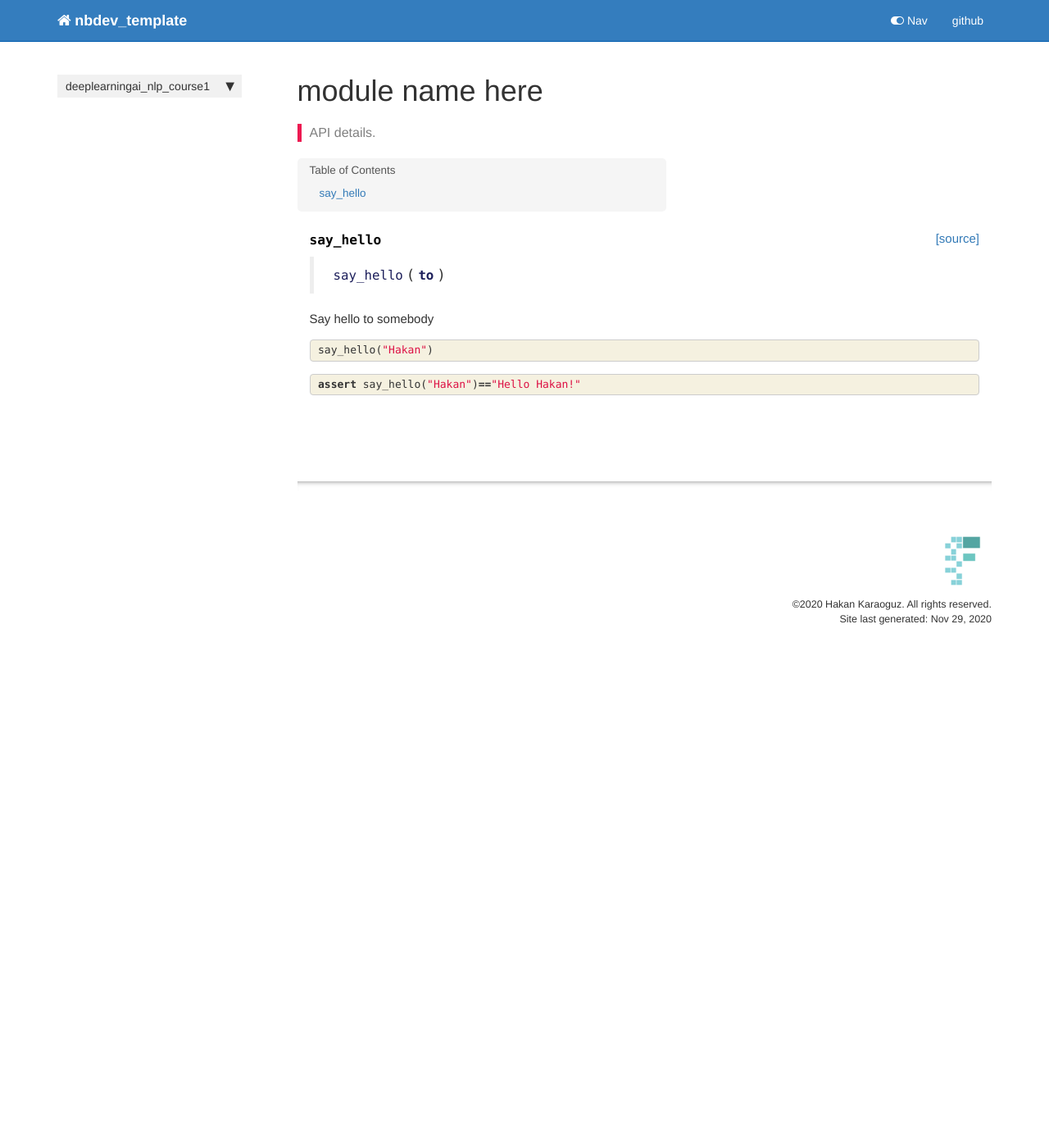
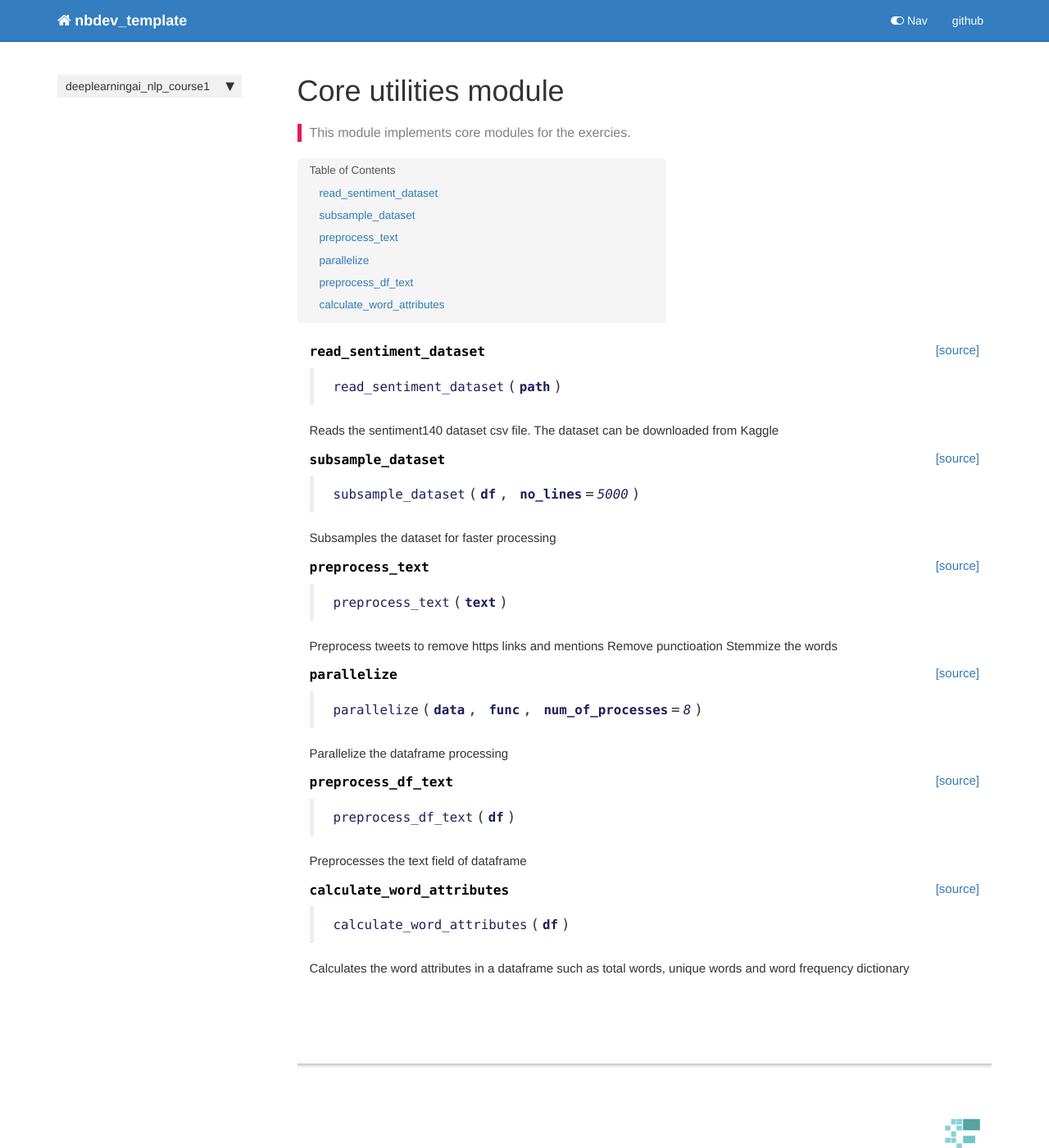
Before and after one commit to hkaraoguz/deeplearningai_nlp_course1, a Jekyll site: the page built from docs/core.html, in a window 1280 px wide and 1400 px high. Shown: the whole window at 82% size. Built offline with Jekyll 4.4.1, drawn with Linux system fonts in a browser that asks for light colours; nearby versions of some CDN libraries; comment, search, counter and statistics services are not loaded.

Commit message:
added core functions. Added preliminary nb for logistic regression exercise

```diff
--- a/docs/_data/sidebars/home_sidebar.yml
+++ b/docs/_data/sidebars/home_sidebar.yml
@@ -10,8 +10,11 @@ entries:
       title: Overview
       url: /
     - output: web,pdf
+      title: Core utilities module
+      url: core.html
+    - output: web,pdf
       title: module name here
-      url: core.html
+      url: logistic_regression.html
     output: web
     title: deeplearningai_nlp_course1
   output: web
--- a/docs/core.html
+++ b/docs/core.html
@@ -1,13 +1,13 @@
 ---
 
-title: module name here
+title: Core utilities module
 
 
 keywords: fastai
 sidebar: home_sidebar
 
-summary: "API details."
-description: "API details."
+summary: "This module implements core modules for the exercies."
+description: "This module implements core modules for the exercies."
 nb_path: "00_core.ipynb"
 ---
 <!--
@@ -40,9 +40,9 @@ nb_path: "00_core.ipynb"
 
 
 <div class="output_markdown rendered_html output_subarea ">
-<h4 id="say_hello" class="doc_header"><code>say_hello</code><a href="https://github.com/hkaraoguz/deeplearningai_nlp_course1/tree/master/deeplearningai_nlp_course1/core.py#L6" class="source_link" style="float:right">[source]</a></h4><blockquote><p><code>say_hello</code>(<strong><code>to</code></strong>)</p>
+<h4 id="read_sentiment_dataset" class="doc_header"><code>read_sentiment_dataset</code><a href="https://github.com/hkaraoguz/deeplearningai_nlp_course1/tree/master/deeplearningai_nlp_course1/core.py#L7" class="source_link" style="float:right">[source]</a></h4><blockquote><p><code>read_sentiment_dataset</code>(<strong><code>path</code></strong>)</p>
 </blockquote>
-<p>Say hello to somebody</p>
+<p>Reads the sentiment140 dataset csv file. The dataset can be downloaded from Kaggle</p>
 
 </div>
 
@@ -64,14 +64,22 @@ nb_path: "00_core.ipynb"
     {% raw %}
 
 <div class="cell border-box-sizing code_cell rendered">
-<div class="input">
 
-<div class="inner_cell">
-    <div class="input_area">
-<div class=" highlight hl-ipython3"><pre><span></span><span class="n">say_hello</span><span class="p">(</span><span class="s2">&quot;Hakan&quot;</span><span class="p">)</span>
-</pre></div>
+<div class="output_wrapper">
+<div class="output">
 
-    </div>
+<div class="output_area">
+
+
+<div class="output_markdown rendered_html output_subarea ">
+<h4 id="subsample_dataset" class="doc_header"><code>subsample_dataset</code><a href="https://github.com/hkaraoguz/deeplearningai_nlp_course1/tree/master/deeplearningai_nlp_course1/core.py#L14" class="source_link" style="float:right">[source]</a></h4><blockquote><p><code>subsample_dataset</code>(<strong><code>df</code></strong>, <strong><code>no_lines</code></strong>=<em><code>5000</code></em>)</p>
+</blockquote>
+<p>Subsamples the dataset for faster processing</p>
+
+</div>
+
+</div>
+
 </div>
 </div>
 
@@ -81,18 +89,139 @@ nb_path: "00_core.ipynb"
     {% raw %}
 
 <div class="cell border-box-sizing code_cell rendered">
-<div class="input">
 
-<div class="inner_cell">
-    <div class="input_area">
-<div class=" highlight hl-ipython3"><pre><span></span><span class="k">assert</span> <span class="n">say_hello</span><span class="p">(</span><span class="s2">&quot;Hakan&quot;</span><span class="p">)</span><span class="o">==</span><span class="s2">&quot;Hello Hakan!&quot;</span>
-</pre></div>
+</div>
+    {% endraw %}
 
-    </div>
+    {% raw %}
+
+<div class="cell border-box-sizing code_cell rendered">
+
+<div class="output_wrapper">
+<div class="output">
+
+<div class="output_area">
+
+
+<div class="output_markdown rendered_html output_subarea ">
+<h4 id="preprocess_text" class="doc_header"><code>preprocess_text</code><a href="https://github.com/hkaraoguz/deeplearningai_nlp_course1/tree/master/deeplearningai_nlp_course1/core.py#L26" class="source_link" style="float:right">[source]</a></h4><blockquote><p><code>preprocess_text</code>(<strong><code>text</code></strong>)</p>
+</blockquote>
+<p>Preprocess tweets to remove https links and mentions
+Remove punctioation
+Stemmize the words</p>
+
+</div>
+
+</div>
+
 </div>
 </div>
 
 </div>
     {% endraw %}
 
+    {% raw %}
+
+<div class="cell border-box-sizing code_cell rendered">
+
 </div>
+    {% endraw %}
+
+    {% raw %}
+
+<div class="cell border-box-sizing code_cell rendered">
+
+<div class="output_wrapper">
+<div class="output">
+
+<div class="output_area">
+
+
+<div class="output_markdown rendered_html output_subarea ">
+<h4 id="parallelize" class="doc_header"><code>parallelize</code><a href="https://github.com/hkaraoguz/deeplearningai_nlp_course1/tree/master/deeplearningai_nlp_course1/core.py#L59" class="source_link" style="float:right">[source]</a></h4><blockquote><p><code>parallelize</code>(<strong><code>data</code></strong>, <strong><code>func</code></strong>, <strong><code>num_of_processes</code></strong>=<em><code>8</code></em>)</p>
+</blockquote>
+<p>Parallelize the dataframe processing</p>
+
+</div>
+
+</div>
+
+</div>
+</div>
+
+</div>
+    {% endraw %}
+
+    {% raw %}
+
+<div class="cell border-box-sizing code_cell rendered">
+
+</div>
+    {% endraw %}
+
+    {% raw %}
+
+<div class="cell border-box-sizing code_cell rendered">
+
+<div class="output_wrapper">
+<div class="output">
+
+<div class="output_area">
+
+
+<div class="output_markdown rendered_html output_subarea ">
+<h4 id="preprocess_df_text" class="doc_header"><code>preprocess_df_text</code><a href="https://github.com/hkaraoguz/deeplearningai_nlp_course1/tree/master/deeplearningai_nlp_course1/core.py#L72" class="source_link" style="float:right">[source]</a></h4><blockquote><p><code>preprocess_df_text</code>(<strong><code>df</code></strong>)</p>
+</blockquote>
+<p>Preprocesses the text field of dataframe</p>
+
+</div>
+
+</div>
+
+</div>
+</div>
+
+</div>
+    {% endraw %}
+
+    {% raw %}
+
+<div class="cell border-box-sizing code_cell rendered">
+
+</div>
+    {% endraw %}
+
+    {% raw %}
+
+<div class="cell border-box-sizing code_cell rendered">
+
+<div class="output_wrapper">
+<div class="output">
+
+<div class="output_area">
+
+
+<div class="output_markdown rendered_html output_subarea ">
+<h4 id="calculate_word_attributes" class="doc_header"><code>calculate_word_attributes</code><a href="https://github.com/hkaraoguz/deeplearningai_nlp_course1/tree/master/deeplearningai_nlp_course1/core.py#L82" class="source_link" style="float:right">[source]</a></h4><blockquote><p><code>calculate_word_attributes</code>(<strong><code>df</code></strong>)</p>
+</blockquote>
+<p>Calculates the word attributes in a dataframe such as
+total words, unique words and word frequency dictionary</p>
+
+</div>
+
+</div>
+
+</div>
+</div>
+
+</div>
+    {% endraw %}
+
+    {% raw %}
+
+<div class="cell border-box-sizing code_cell rendered">
+
+</div>
+    {% endraw %}
+
+</div>
--- a/docs/sidebar.json
+++ b/docs/sidebar.json
@@ -1,6 +1,7 @@
 {
   "deeplearningai_nlp_course1": {
     "Overview": "/",
-    "module name here": "core.html"
+    "Core utilities module": "core.html",
+    "module name here": "logistic_regression.html"
   }
 }
```
Also changed, not shown: deeplearningai_nlp_course1/_nbdev.py (+7 -1 lines), deeplearningai_nlp_course1/core.py (+98 -2 lines), 2 other files.
